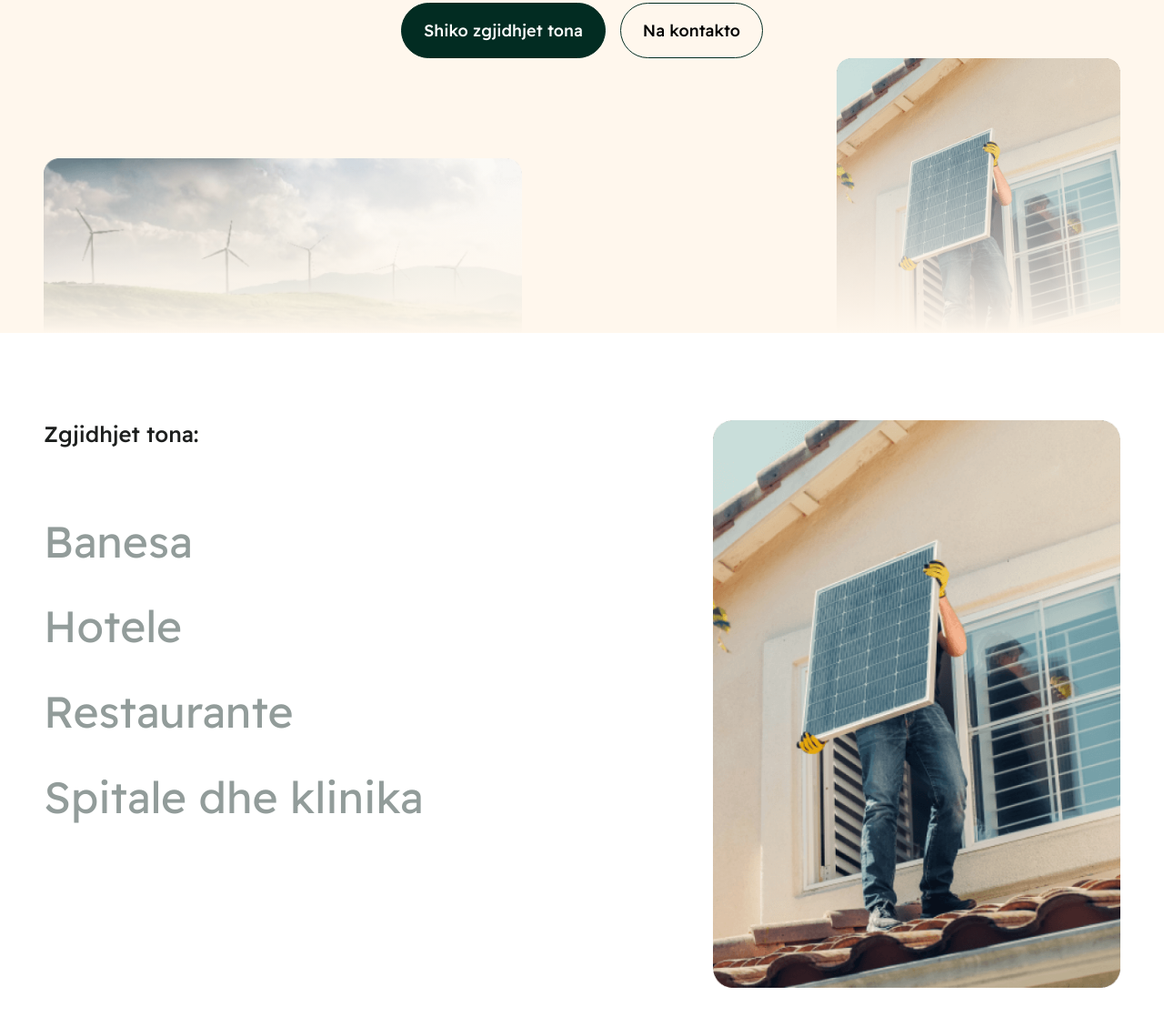
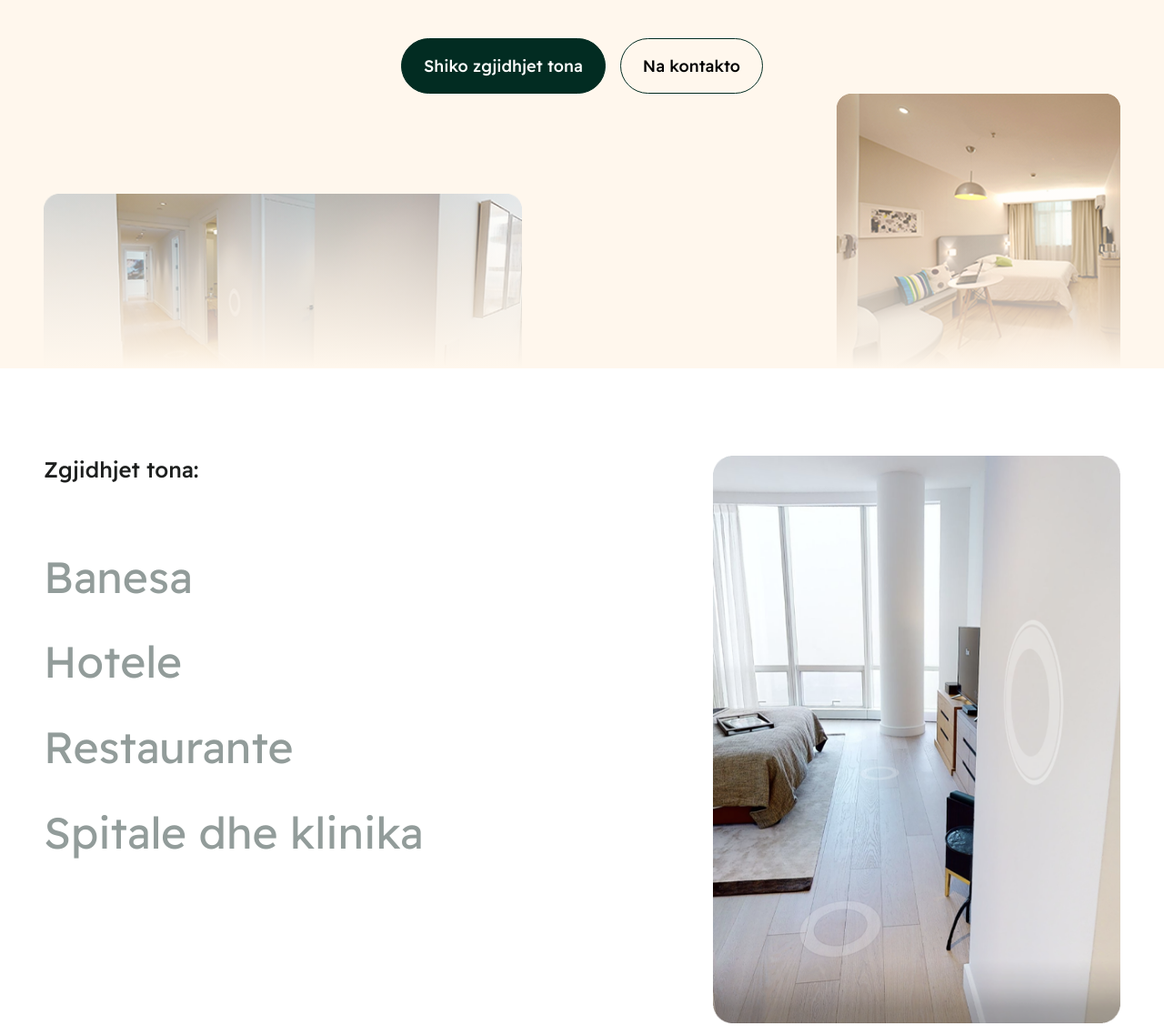
Before and after one commit to erindhoxha/matterportks, a website: page public/index.html in a window 1280 px wide. Shown: the part 617-1745 px from the top of the page at 91% size. Drawn offline with nearby package versions, Linux system fonts and the light colour scheme.

Commit message:
Added example

```diff
--- a/public/index.html
+++ b/public/index.html
@@ -64,14 +64,13 @@
           <div class="relative pt-18">
             <div class="container mx-auto px-4 relative">
               <div class="max-w-xl xl:max-w-xl mx-auto mb-12 lg:mb-0 text-center">
-                <div class="flex mb-6 items-center justify-center">
+                <div class="flex mb-6 items-center justify-center flex-col gap-2">
                   <svg width="12" height="12" viewbox="0 0 12 12" fill="none" xmlns="http://www.w3.org/2000/svg">
                     <rect width="12" height="12" rx="2" fill="#022C22"></rect>
                     <circle cx="6" cy="6" r="4" fill="#BEF264"></circle></svg
                   ><a class="underline" href="tel:+38344377390"
                     ><span class="ml-2 text-sm font-medium">+383 44 377 390</span></a
                   >
-                  <span class="ml-2"> | </span>
                   <a class="underline" href="mailto:matterportkosova@gmail.com"
                     ><span class="ml-2 text-sm font-medium">matterportkosova@gmail.com</span></a
                   >
@@ -97,13 +96,10 @@
               </div>
               <div class="flex -mx-4 items-end relative">
                 <div class="w-1/3 xs:w-1/2 lg:w-auto px-4">
-                  <img class="block h-32 lg:h-48" src="quantam-assets/headers/header-4-bottom-lleft.png" alt="" />
+                  <img class="block h-32 lg:h-48" src="quantam-assets/headers/example.png" alt="" />
                 </div>
                 <div class="w-2/3 xs:w-1/2 lg:w-auto ml-auto px-4">
-                  <img
-                    class="block w-1/2 md:w-64 lg:w-auto ml-auto"
-                    src="quantam-assets/headers/header-4-bottom-right.png"
-                    alt="" />
+                  <img class="block w-1/2 md:w-64 lg:w-auto ml-auto" src="quantam-assets/headers/example2.png" alt="" />
                 </div>
                 <div class="absolute bottom-0 left-0 w-full py-32 bg-gradient-to-t from-orange-50 to-transparent"></div>
               </div>
@@ -331,8 +327,8 @@
               </div>
               <div class="w-full lg:w-1/2 px-4">
                 <img
-                  class="block w-full lg:max-w-md h-full lg:ml-auto"
-                  src="quantam-assets/features/image-right.png"
+                  class="block w-full lg:max-w-md h-full lg:ml-auto object-cover"
+                  src="quantam-assets/headers/example-3.png"
                   alt="" />
               </div>
             </div>
```
Also changed, not shown: public/css/tailwind/tailwind.css, public/css/tailwind/tailwind.min.css, public/quantam-assets/headers/example-3.png (added), public/quantam-assets/headers/example.png (added), public/quantam-assets/headers/example2.png (added).
